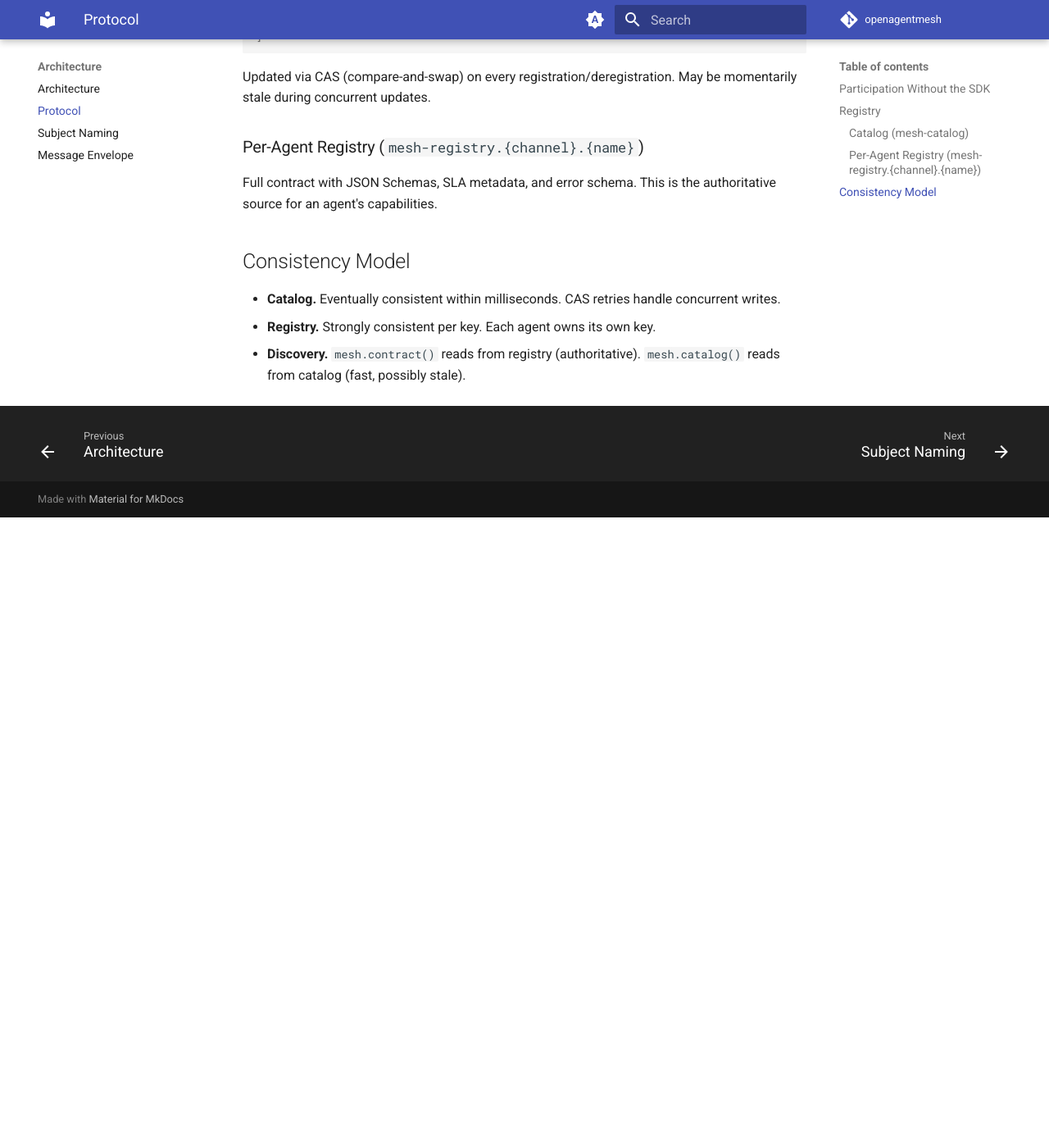
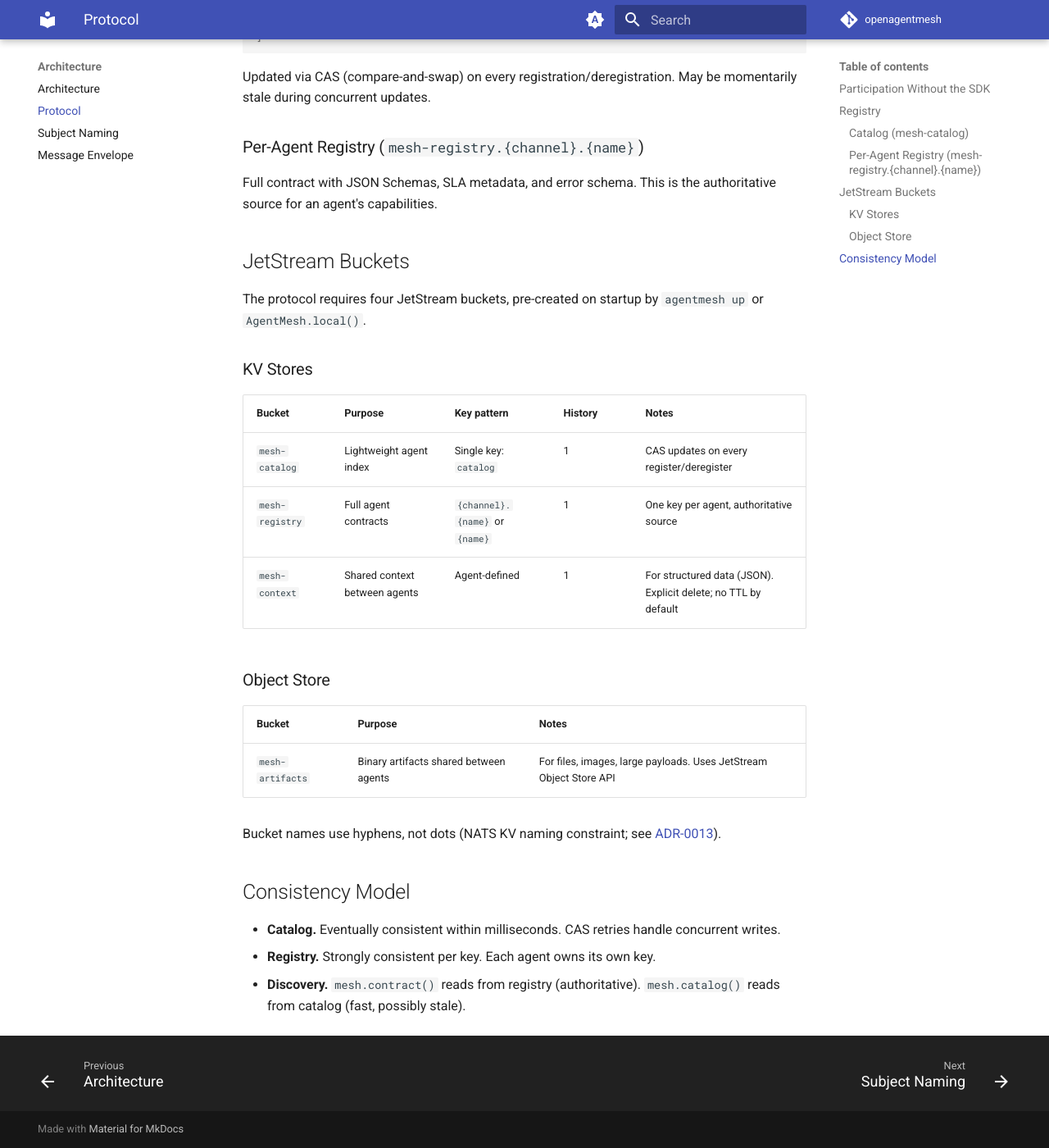
Before and after one commit to openagentmesh/openagentmesh, an MkDocs documentation site: the page built from docs/architecture/protocol.md, in a window 1280 px wide and 1400 px high, scrolled down 1130 px. Shown: the whole window at 82% size. Built offline with MkDocs 1.6.1 and Material for MkDocs 9.7.7, drawn with Linux system fonts in a browser that asks for light colours; comment, search, counter and statistics services are not loaded; before the commit the page ends 1761 px from its top, so only the background shows below that.

Commit message:
docs: fix MCP description accuracy, add wildcard syntax, spec JetStream buckets
Three doc gaps addressed:
- oam-and-mcp: MCP uses streamed responses over SSE/stdio, not pure req/reply
- channels: add wildcard subscription syntax examples (NATS * and >)
- protocol: add JetStream bucket specification table (catalog, registry, context, artifacts)

Co-Authored-By: Claude Opus 4.6 (1M context) <noreply@anthropic.com>

```diff
--- a/docs/architecture/protocol.md
+++ b/docs/architecture/protocol.md
@@ -40,6 +40,26 @@ Updated via CAS (compare-and-swap) on every registration/deregistration. May be
 
 Full contract with JSON Schemas, SLA metadata, and error schema. This is the authoritative source for an agent's capabilities.
 
+## JetStream Buckets
+
+The protocol requires four JetStream buckets, pre-created on startup by `agentmesh up` or `AgentMesh.local()`.
+
+### KV Stores
+
+| Bucket | Purpose | Key pattern | History | Notes |
+|--------|---------|-------------|---------|-------|
+| `mesh-catalog` | Lightweight agent index | Single key: `catalog` | 1 | CAS updates on every register/deregister |
+| `mesh-registry` | Full agent contracts | `{channel}.{name}` or `{name}` | 1 | One key per agent, authoritative source |
+| `mesh-context` | Shared context between agents | Agent-defined | 1 | For structured data (JSON). Explicit delete; no TTL by default |
+
+### Object Store
+
+| Bucket | Purpose | Notes |
+|--------|---------|-------|
+| `mesh-artifacts` | Binary artifacts shared between agents | For files, images, large payloads. Uses JetStream Object Store API |
+
+Bucket names use hyphens, not dots (NATS KV naming constraint; see [ADR-0013](../adr/0013-hyphenated-kv-bucket-names.md)).
+
 ## Consistency Model
 
 - **Catalog.** Eventually consistent within milliseconds. CAS retries handle concurrent writes.
```
Also changed, not shown: docs/concepts/channels.md (+9 -0 lines), docs/learn/oam-and-mcp.md (+2 -2 lines).
